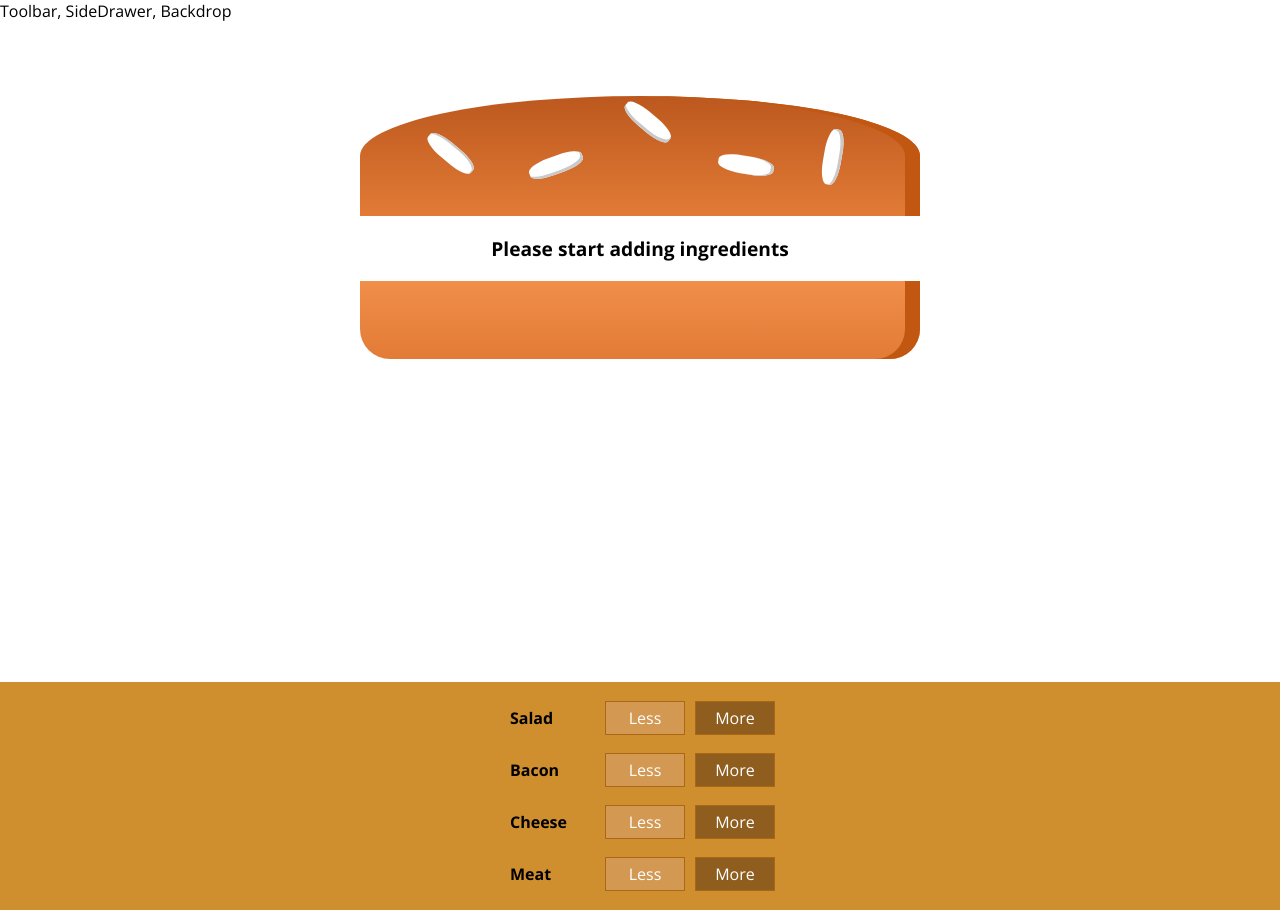
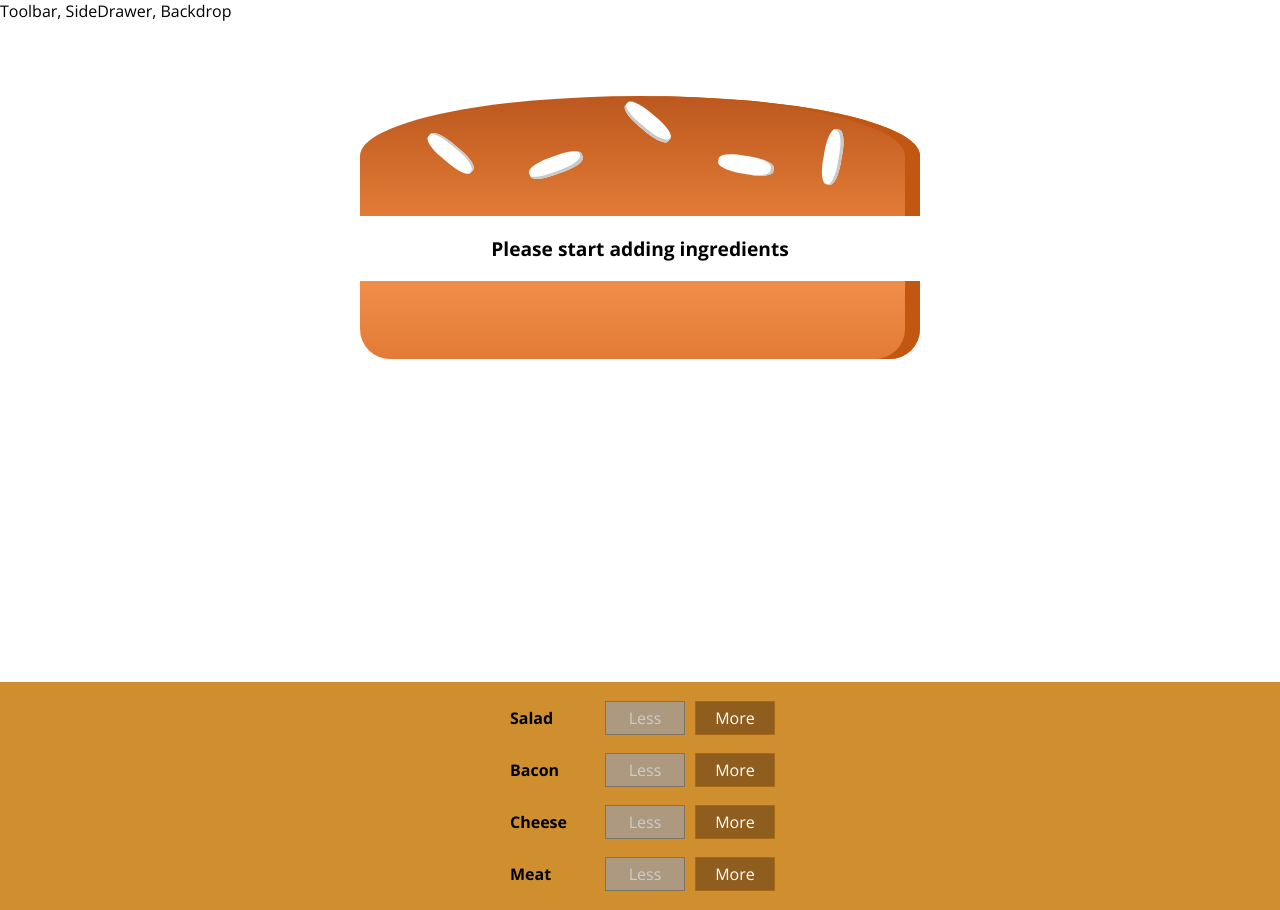
Before and after one commit to diwakarsharma95/burger-builder-web-app, a React (Create React App) app: page / in a window 1280 px wide. Built offline with nearby package versions, Linux system fonts and the light colour scheme.

Commit message:
Removing Ingredients Safely

```diff
--- a/src/components/Burger/BuildControls/BuildControl/BuildControl.js
+++ b/src/components/Burger/BuildControls/BuildControl/BuildControl.js
@@ -4,7 +4,9 @@
 const buildControl = (props) => (
 	<div className={classes.BuildControl}>
 		<div className={classes.Label}>{props.label}</div>
-		<button className={classes.Less}>Less</button>
+		<button className={classes.Less} onClick={props.removed} disabled={props.disabled}>
+			Less
+		</button>
 		<button className={classes.More} onClick={props.added}>
 			More
 		</button>
--- a/src/components/Burger/BuildControls/BuildControls.js
+++ b/src/components/Burger/BuildControls/BuildControls.js
@@ -15,7 +15,9 @@
 			<BuildControl
 				key={ctrl.label}
 				label={ctrl.label}
-				added={() => props.ingredientAdded(ctrl.type)}></BuildControl>
+				added={() => props.ingredientAdded(ctrl.type)}
+				removed={() => props.ingredientRemoved(ctrl.type)}
+				disabled={props.disabled[ctrl.type]}></BuildControl>
 		))}
 	</div>
 );
--- a/src/containers/BurgerBuilder/BurgerBuilder.js
+++ b/src/containers/BurgerBuilder/BurgerBuilder.js
@@ -35,12 +35,35 @@
 		const newPrice = oldPrice + priceAddition;
 		this.setState({ totalPrice: newPrice, ingredients: updatedIngredients });
 	};
-	removeIngredientHandler = (type) => {};
+	removeIngredientHandler = (type) => {
+		const oldCount = this.state.ingredients[type];
+		if (oldCount <= 0) {
+			return;
+		}
+		const updatedCount = oldCount - 1;
+		const updatedIngredients = {
+			...this.state.ingredients,
+		};
+		updatedIngredients[type] = updatedCount;
+		const priceDeduction = INGREDIENT_PRICES[type];
+		const oldPrice = this.state.totalPrice;
+		const newPrice = oldPrice + priceDeduction;
+		this.setState({ totalPrice: newPrice, ingredients: updatedIngredients });
+	};
 	render() {
+		const disabledInfo = {
+			...this.state.ingredients,
+		};
+		for (let key in disabledInfo) {
+			disabledInfo[key] = disabledInfo[key] <= 0;
+		}
 		return (
 			<Aux>
 				<Burger ingredients={this.state.ingredients}></Burger>
-				<BuildControls ingredientAdded={this.addIngredientHandler}></BuildControls>
+				<BuildControls
+					ingredientAdded={this.addIngredientHandler}
+					ingredientRemoved={this.removeIngredientHandler}
+					disabled={disabledInfo}></BuildControls>
 			</Aux>
 		);
 	}
```
